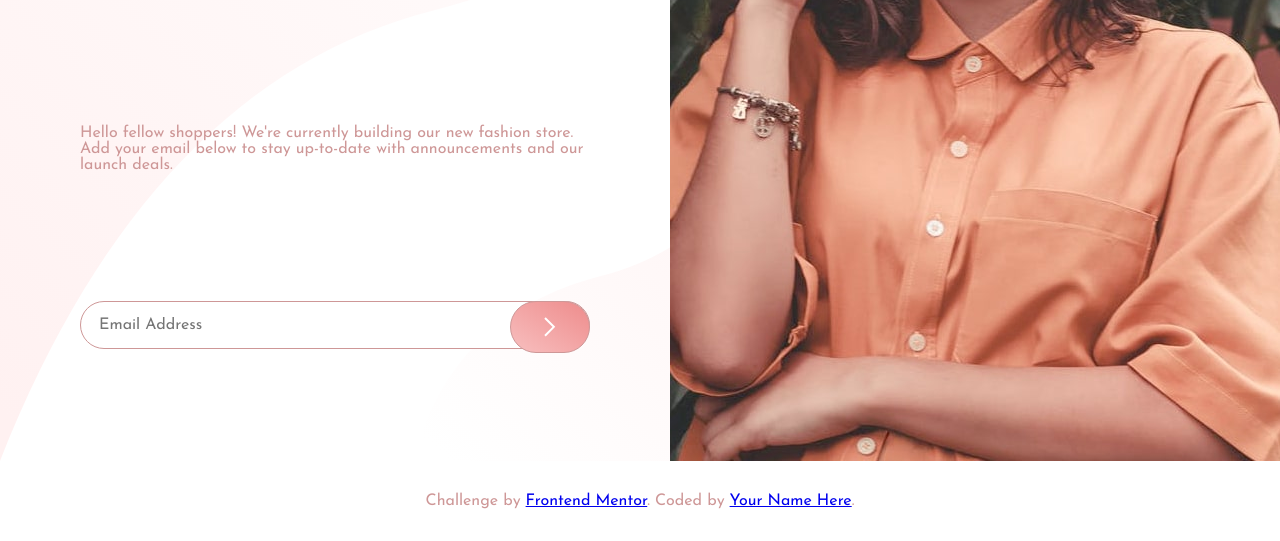
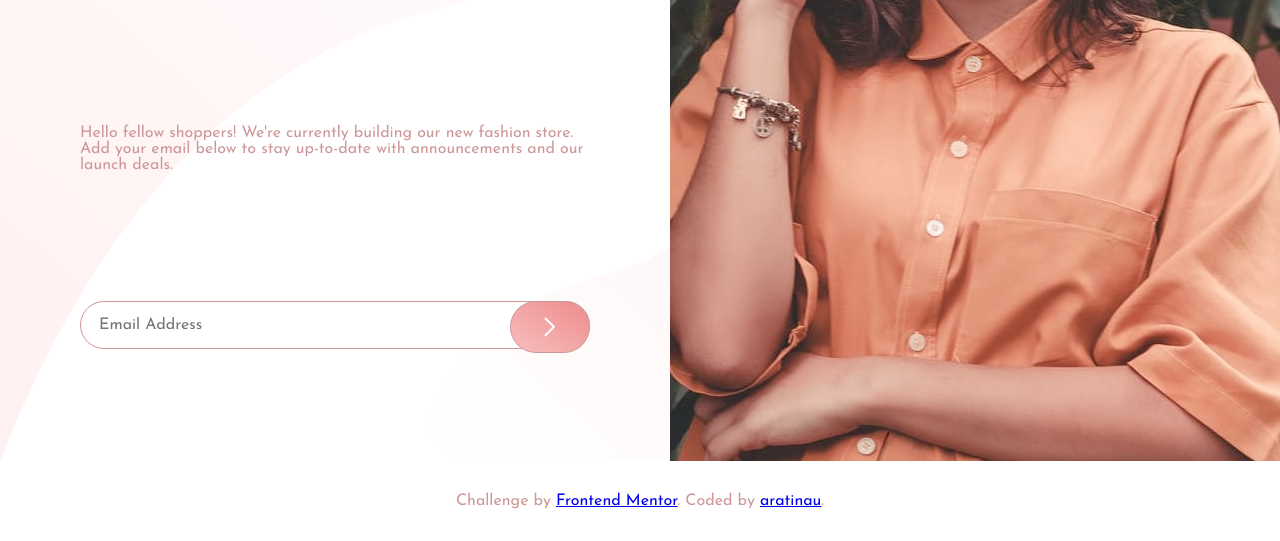
Before and after one commit to aratinau/frontendmentor-base-apparel-coming-soon, a plain HTML site: page index.html in a window 1280 px wide. Shown: the part 339-880 px from the top of the page. Drawn offline with Linux system fonts and the light colour scheme.

Commit message:
add demo link

```diff
--- a/index.html
+++ b/index.html
@@ -46,7 +46,7 @@
 <footer>
   <p class="attribution">
     Challenge by <a href="https://www.frontendmentor.io?ref=challenge" target="_blank">Frontend Mentor</a>.
-    Coded by <a href="#">Your Name Here</a>.
+    Coded by <a href="https://github.com/aratinau">aratinau</a>.
   </p>
 </footer>
 </body>
```
Also changed, not shown: 1 other file.
